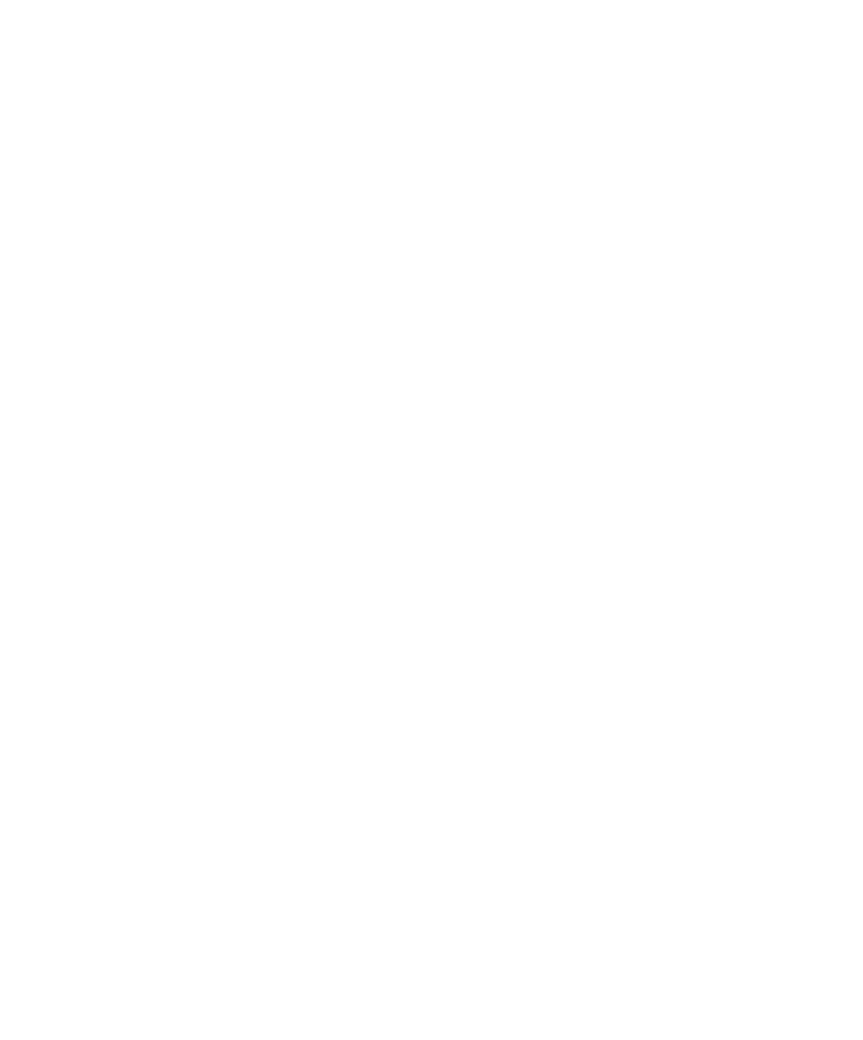
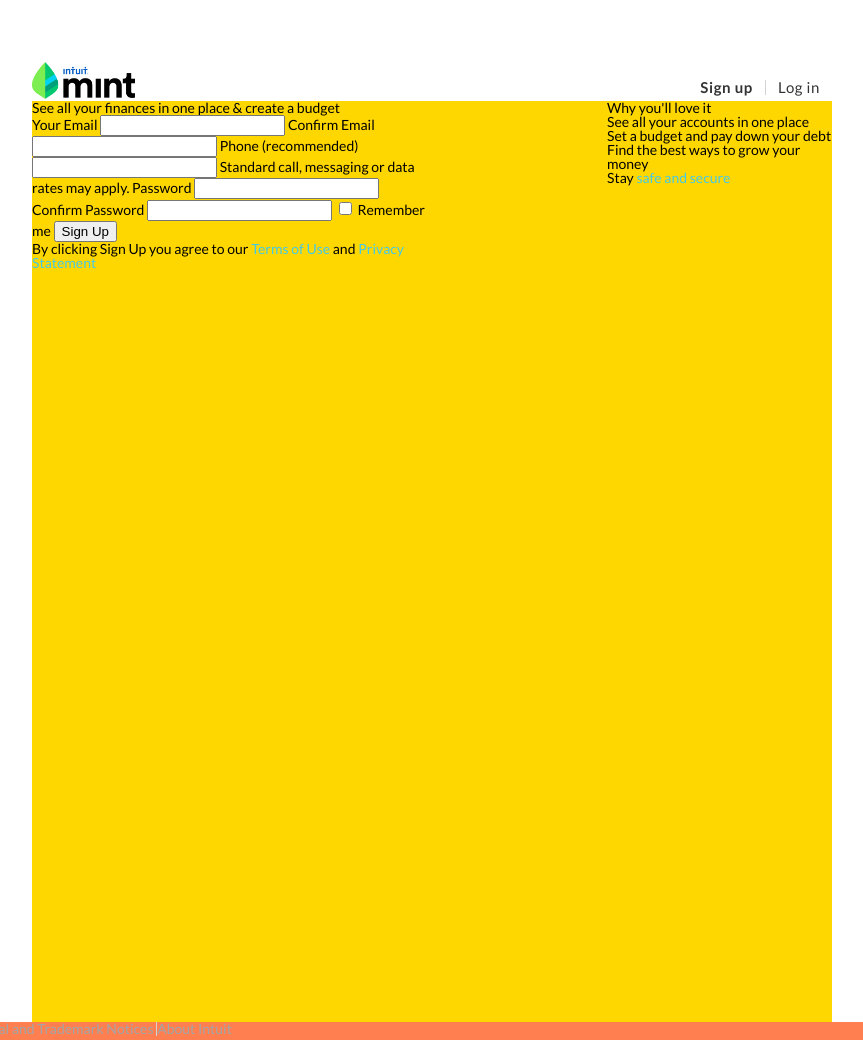
Before and after one commit to andrewr224/html_forms, a plain HTML site: page index.html in a window 1280 px wide. Shown: the top 1040 px of the page, without its empty margins (208-1071 px from the left). Before the commit the page ends 800 px from the top, so only its background shows below. Drawn offline with Linux system fonts and the light colour scheme.

Commit message:
Outline structure, set-up the header

```diff
--- a/assets/stylesheets/main.css
+++ b/assets/stylesheets/main.css
@@ -1,7 +1,4 @@
-/* http://meyerweb.com/eric/tools/css/reset/
-   v2.0 | 20110126
-   License: none (public domain)
-*/
+	/* CSS reset */
 
 html, body, div, span, applet, object, iframe,
 h1, h2, h3, h4, h5, h6, p, blockquote, pre,
@@ -47,8 +44,130 @@ table {
 	border-spacing: 0;
 }
 
-/*
-==============================
-	Main Styles
-==============================
-*/
+
+	/* Custom Styles */
+
+body {
+	font-family: 'Lato', Helvetica, sans-serif;
+	font-size: 14px;
+}
+
+section {
+	background-color: gold;
+	height: 921px;
+}
+
+a {
+	text-decoration: none;
+	color: #45cae6;
+}
+
+ /* Navigation */
+
+ .nav li {
+	display: inline-block;
+	border-left: 1px solid lightgray;
+ }
+
+ .nav li:first-child {
+ 	border-left: 0;
+ }
+
+.nav a {
+ color: #a5a5a5;
+}
+
+
+	/* Grid */
+
+*,
+*:before,
+*:after {
+  -webkit-box-sizing: border-box;
+     -moz-box-sizing: border-box;
+          box-sizing: border-box;
+}
+
+.group {
+  margin: 0 auto;
+  width: 800px;
+}
+
+.col-left,
+.col-right  {
+  display: inline-block;
+  vertical-align: top;
+}
+
+.col-left {
+	width: 400px;
+  float: left;
+}
+
+.col-right {
+	width: 225px;
+  float: right;
+}
+
+	/* Clearfix */
+
+.group:before,
+.group:after {
+  content: "";
+  display: table;
+}
+.group:after {
+  clear: both;
+}
+.group {
+  clear: both;
+  *zoom: 1;
+}
+
+	/* Header */
+
+header {
+	height: 96px;
+	padding-top: 62px;
+	margin-bottom: 10px;
+}
+
+header img {
+	height: 37px;
+}
+
+header .nav {
+	text-align: right;
+	font-size: 15px;
+	margin-top: 18px;
+	letter-spacing: .6px;
+}
+
+header .nav li {
+	padding: 0 12px;
+}
+
+header .nav a {
+	color: #333;
+}
+
+header .nav li:first-child a {
+	font-weight: 700;
+}
+
+
+
+	/* Authorization Form */
+
+
+	/* Footer */
+
+footer {
+	height: 459px;
+	background-color: coral;
+	bottom: 0px;
+}
+
+footer a:hover {
+	text-decoration: underline;
+}
--- a/index.html
+++ b/index.html
@@ -4,8 +4,98 @@
 	<meta charset="utf-8">
 	<title>HTML Sign Up Form</title>
 	<link rel="stylesheet" type="text/css" href="assets/stylesheets/main.css">
+	<link href="https://fonts.googleapis.com/css?family=Lato:300,400,700" rel="stylesheet">
 </head>
 <body>
+	<!-- Header -->
+	<header class="group">
+		<a class="col-left" href="https://www.mint.com/">
+			<img src="assets/images/logo.png">
+		</a>
 
+		<ul class="nav col-right">
+			<li><a href="#">Sign up</a></li><!--
+			--><li><a href="#">Log in</a></li>
+		</ul>
+	</header>
+
+	<!-- Sign Up section -->
+
+	<section class="group">
+		<form class="col-left">
+
+			<legend>See all your finances in one place & create a budget</legend>
+
+			<label>
+				Your Email
+				<input type="email" name="email">
+			</label>
+
+			<label>
+				Confirm Email
+				<input type="email" name="email">
+			</label>
+
+			<label>
+				Phone (recommended)
+				<input type="number" name="number">
+				<small>Standard call, messaging or data rates may apply.</small>
+			</label>
+
+			<label>
+				Password
+				<input type="text" name="password">
+			</label>
+
+			<label>
+				Confirm Password
+				<input type="text" name="password">
+			</label>
+
+			<label>
+				<input type="checkbox" name="remember">
+Remember me
+			</label>
+
+			<button>
+				<span>Sign Up</span>
+			</button>
+
+		<p>By clicking Sign Up you agree to our <a href="#">Terms of Use</a> and <a href="#">Privacy Statement</a></p>
+		</form>
+
+		<aside class="col-right">
+			<h1>Why you'll love it</h1>
+
+			<ul>
+				<li>See all your accounts in one place</li>
+				<li>Set a budget and pay down your debt</li>
+				<li>Find the best ways to grow your money</li>
+				<li>Stay <a href="#">safe and secure</a></li>
+			</ul>
+		</aside>
+	</section>
+
+
+  <!-- Footer -->
+
+	<footer>
+		<nav>
+			<ul class="nav">
+				<li><a href="#">Support</a></li>
+				<li><a href="#">Terms of Use</a></li>
+				<li><a href="#">Privacy</a></li>
+				<li><a href="#">Legal and Trademark Notices</a></li>
+				<li><a href="#">About Intuit</a></li>
+			</ul>
+		</nav>
+
+		<img src="assets/images/norton.gif">
+		<img src="assets/images/truste.svg">
+
+		<p>Mint bill pay services provided by Intuit Payments Inc. under applicable <a href="#">licenses</a>.</p>
+
+		<p>© 2017 Intuit, Inc.  &smid;  ph7642.8 - spa101.28</p>
+	</footer>
 </body>
 </html>
```
Also changed, not shown: assets/images/icon-whitelock@3x.png (added), assets/images/logo.png (added), assets/images/norton.gif (added), assets/images/truste.svg (added).
